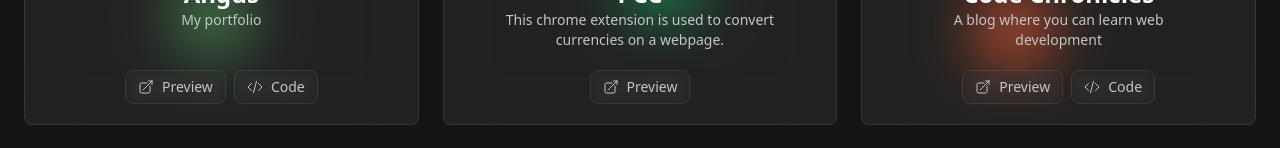
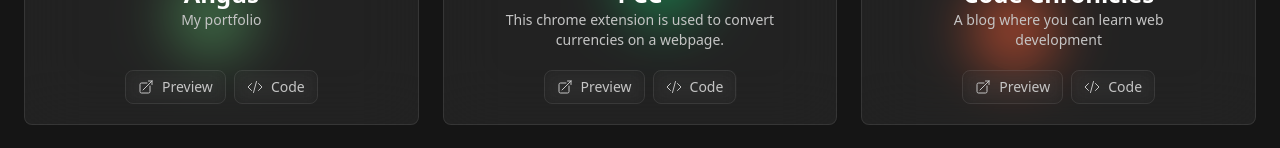
Before and after one commit to Angus-Paillaugue/Home, a SvelteKit app: page / in a window 1280 px wide. Shown: the part 289-437 px from the top of the page. Built offline with nearby package versions, Linux system fonts and the light colour scheme.

Commit message:
Added the Github repo for the PCC project

```diff
--- a/src/routes/+page.svelte
+++ b/src/routes/+page.svelte
@@ -73,6 +73,7 @@
             title:"PCC",
             body:"This chrome extension is used to convert currencies on a webpage.",
             preview:"//pcc.paillaugue.fr/",
+            code:"//github.com/Angus-Paillaugue/PCC",
             circleClasses:"bg-[rgb(13,168,88)]"
         },
         {
```
